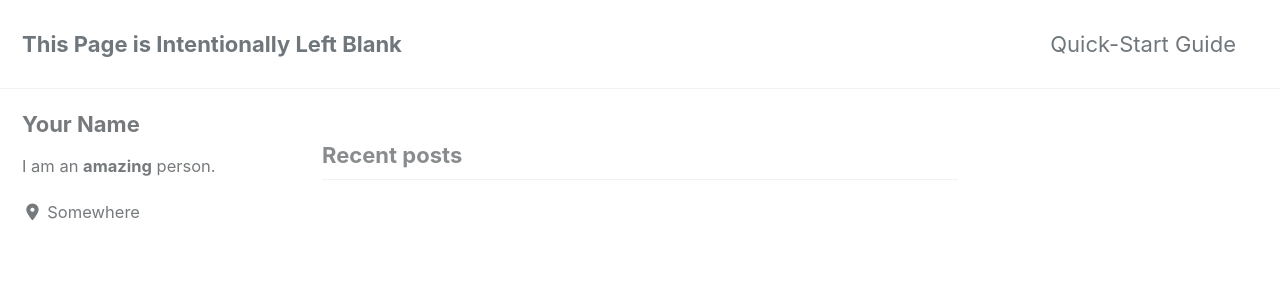
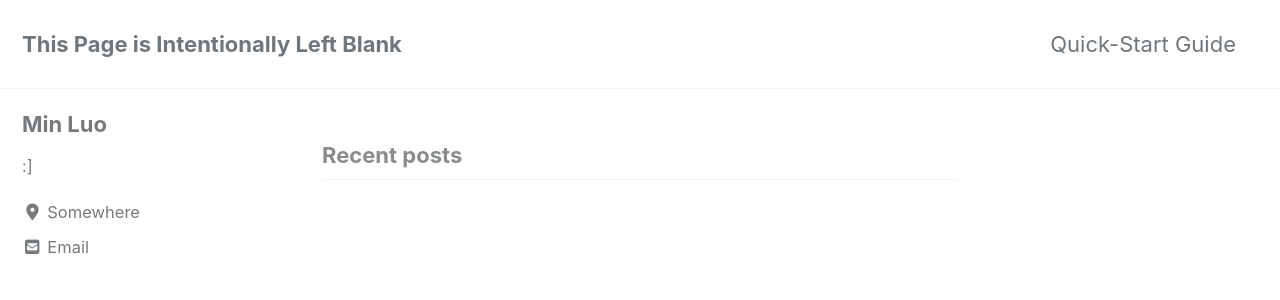
Before and after one commit to hminluo/hminluo.github.io, a Jekyll site: the page built from index.html, in a window 1280 px wide and 900 px high. Shown: the top 300 px of the window. Built offline with Jekyll 4.4.1, drawn with Linux system fonts in a browser that asks for light colours; cached includes are drawn as plain includes; nearby versions of some CDN libraries; the list of posts is cut into pages by our own code.

Commit message:
Update _config.yml

```diff
--- a/_config.yml
+++ b/_config.yml
@@ -107,11 +107,11 @@ analytics:
 
 # Site Author
 author:
-  name             : "Your Name"
+  name             : "Min Luo"
   avatar           : # path of avatar image, e.g. "/assets/images/bio-photo.jpg"
-  bio              : "I am an **amazing** person."
+  bio              : ":]"
   location         : "Somewhere"
-  email            :
+  email            : "hminluo921128@gmail.com"
   links:
     - label: "Email"
       icon: "fas fa-fw fa-envelope-square"
```
